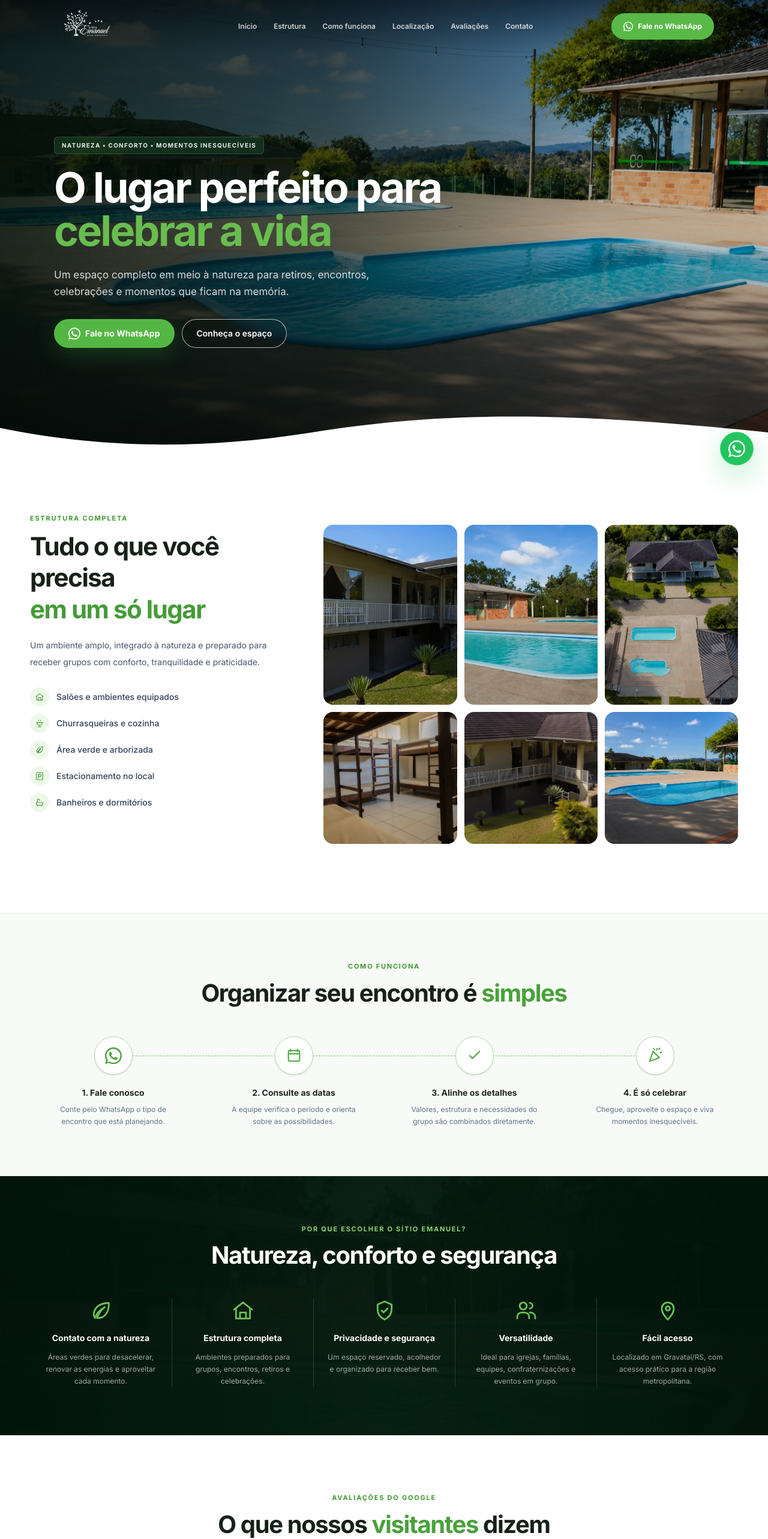
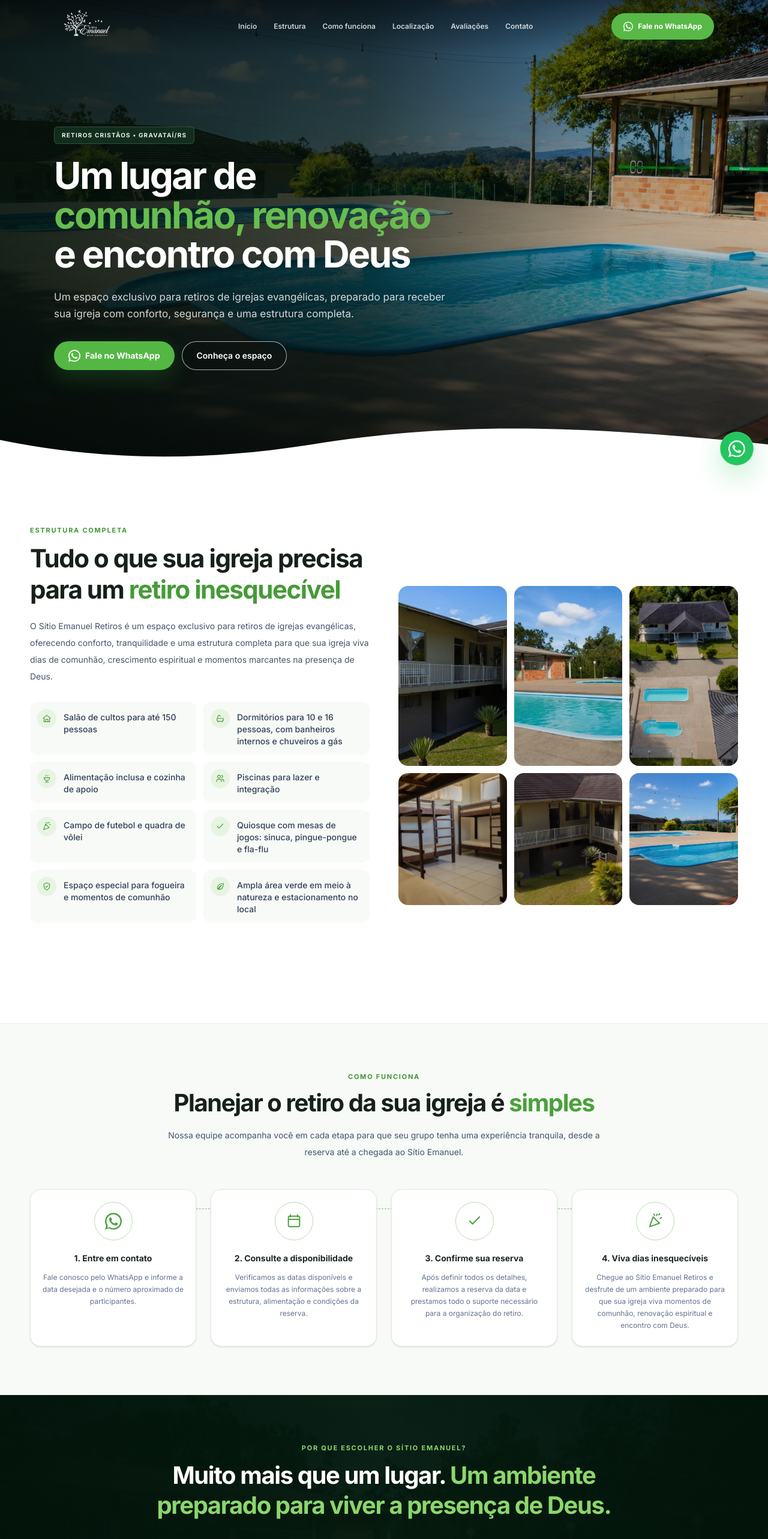
Before and after one commit to anthonytribeiro587/lp-sitioemanuel, a Next.js app: page / in a window 1280 px wide. Shown: the top 2566 px of the page at 60% size. Built offline with nearby package versions, Linux system fonts and the light colour scheme.

Commit message:
Atualiza textos institucionais e seções da landing page

```diff
--- a/components/HomePage.tsx
+++ b/components/HomePage.tsx
@@ -45,26 +45,29 @@ function Icon({ name, className = "h-5 w-5" }: { name: IconName; className?: str
 }
 
 const structureItems = [
-  ["home", "Salões e ambientes equipados"],
-  ["grill", "Churrasqueiras e cozinha"],
-  ["leaf", "Área verde e arborizada"],
-  ["parking", "Estacionamento no local"],
-  ["bath", "Banheiros e dormitórios"],
+  ["home", "Salão de cultos para até 150 pessoas"],
+  ["bath", "Dormitórios para 10 e 16 pessoas, com banheiros internos e chuveiros a gás"],
+  ["grill", "Alimentação inclusa e cozinha de apoio"],
+  ["users", "Piscinas para lazer e integração"],
+  ["party", "Campo de futebol e quadra de vôlei"],
+  ["check", "Quiosque com mesas de jogos: sinuca, pingue-pongue e fla-flu"],
+  ["shield", "Espaço especial para fogueira e momentos de comunhão"],
+  ["leaf", "Ampla área verde em meio à natureza e estacionamento no local"],
 ] as const;
 
 const steps = [
-  ["whatsapp", "1. Fale conosco", "Conte pelo WhatsApp o tipo de encontro que está planejando."],
-  ["calendar", "2. Consulte as datas", "A equipe verifica o período e orienta sobre as possibilidades."],
-  ["check", "3. Alinhe os detalhes", "Valores, estrutura e necessidades do grupo são combinados diretamente."],
-  ["party", "4. É só celebrar", "Chegue, aproveite o espaço e viva momentos inesquecíveis."],
+  ["whatsapp", "1. Entre em contato", "Fale conosco pelo WhatsApp e informe a data desejada e o número aproximado de participantes."],
+  ["calendar", "2. Consulte a disponibilidade", "Verificamos as datas disponíveis e enviamos todas as informações sobre a estrutura, alimentação e condições da reserva."],
+  ["check", "3. Confirme sua reserva", "Após definir todos os detalhes, realizamos a reserva da data e prestamos todo o suporte necessário para a organização do retiro."],
+  ["party", "4. Viva dias inesquecíveis", "Chegue ao Sítio Emanuel Retiros e desfrute de um ambiente preparado para que sua igreja viva momentos de comunhão, renovação espiritual e encontro com Deus."],
 ] as const;
 
 const benefits = [
-  ["leaf", "Contato com a natureza", "Áreas verdes para desacelerar, renovar as energias e aproveitar cada momento."],
-  ["home", "Estrutura completa", "Ambientes preparados para grupos, encontros, retiros e celebrações."],
-  ["shield", "Privacidade e segurança", "Um espaço reservado, acolhedor e organizado para receber bem."],
-  ["users", "Versatilidade", "Ideal para igrejas, famílias, equipes, confraternizações e eventos em grupo."],
-  ["map", "Fácil acesso", "Localizado em Gravataí/RS, com acesso prático para a região metropolitana."],
+  ["users", "Exclusivo para igrejas evangélicas", "Um espaço dedicado exclusivamente à realização de retiros cristãos, proporcionando um ambiente de comunhão, paz e crescimento espiritual."],
+  ["home", "Estrutura completa", "Salão de cultos para até 150 pessoas, dormitórios para 134 hóspedes, alimentação inclusa e toda a infraestrutura necessária para o seu retiro."],
+  ["bath", "Conforto para todos", "Dormitórios para 10 e 16 pessoas, com banheiros internos e chuveiros a gás, oferecendo mais conforto durante toda a estadia."],
+  ["party", "Lazer e integração", "Piscinas, campo de futebol, quadra de vôlei, quiosque com sinuca, pingue-pongue e fla-flu, além de um aconchegante espaço para fogueira."],
+  ["map", "Localização privilegiada", "Em Gravataí/RS, cercado pela natureza e com fácil acesso para toda a Região Metropolitana."],
 ] as const;
 
 const reviews = [
@@ -92,25 +95,25 @@ function Stars({ rating }: { rating: number }) {
 
 export default function HomePage() {
   const phone = process.env.NEXT_PUBLIC_WHATSAPP_NUMBER || "5551986129832";
-  const whatsappUrl = `https://wa.me/${phone}?text=${encodeURIComponent("Olá! Gostaria de conhecer o Sítio Emanuel e consultar informações para um encontro ou retiro.")}`;
+  const whatsappUrl = `https://wa.me/${phone}?text=${encodeURIComponent("Olá! Gostaria de consultar uma data para o retiro da nossa igreja no Sítio Emanuel.")}`;
 
   return (
     <main className="bg-white text-[#172019]">
-      <section id="inicio" className="relative flex min-h-[680px] items-center overflow-hidden bg-[#102218] pt-20 lg:min-h-[760px]">
+      <section id="inicio" className="relative flex min-h-[700px] items-center overflow-hidden bg-[#102218] pt-20 lg:min-h-[780px]">
         <Image src="/fotos/1.jpeg" alt="Área de lazer e piscinas do Sítio Emanuel" fill priority sizes="100vw" className="object-cover object-center" />
-        <div className="absolute inset-0 bg-[linear-gradient(90deg,rgba(4,18,11,.88)_0%,rgba(4,18,11,.67)_43%,rgba(4,18,11,.25)_76%,rgba(4,18,11,.18)_100%)]" />
+        <div className="absolute inset-0 bg-[linear-gradient(90deg,rgba(4,18,11,.9)_0%,rgba(4,18,11,.72)_48%,rgba(4,18,11,.28)_80%,rgba(4,18,11,.18)_100%)]" />
         <div className="absolute inset-0 bg-gradient-to-t from-black/55 via-transparent to-black/20" />
 
         <div className="relative z-10 mx-auto w-full max-w-[1180px] px-5 pb-24 pt-16 sm:px-8 lg:px-10">
-          <div className="max-w-[650px]">
+          <div className="max-w-[760px]">
             <span className="inline-flex rounded-md border border-white/15 bg-[#163e24]/65 px-3 py-1.5 text-[10px] font-bold uppercase tracking-[0.12em] text-white/90 backdrop-blur-sm">
-              Natureza • conforto • momentos inesquecíveis
+              Retiros cristãos • Gravataí/RS
             </span>
-            <h1 className="mt-5 text-[42px] font-bold leading-[1.02] tracking-[-0.04em] text-white sm:text-[58px] lg:text-[70px]">
-              O lugar perfeito para <span className="block text-[#68bd4f]">celebrar a vida</span>
+            <h1 className="mt-5 text-[38px] font-bold leading-[1.06] tracking-[-0.04em] text-white sm:text-[52px] lg:text-[62px]">
+              Um lugar de <span className="block text-[#68bd4f]">comunhão, renovação</span><span className="block">e encontro com Deus</span>
             </h1>
-            <p className="mt-6 max-w-xl text-[15px] leading-7 text-white/82 sm:text-[17px]">
-              Um espaço completo em meio à natureza para retiros, encontros, celebrações e momentos que ficam na memória.
+            <p className="mt-6 max-w-2xl text-[15px] leading-7 text-white/82 sm:text-[17px]">
+              Um espaço exclusivo para retiros de igrejas evangélicas, preparado para receber sua igreja com conforto, segurança e uma estrutura completa.
             </p>
             <div className="mt-8 flex flex-col gap-3 sm:flex-row">
               <a href={whatsappUrl} target="_blank" rel="noreferrer" className="inline-flex min-h-12 items-center justify-center gap-2 rounded-full bg-[#54b744] px-6 text-sm font-bold text-white shadow-[0_12px_35px_rgba(50,150,55,.28)] transition hover:-translate-y-0.5 hover:bg-[#63c653]">
@@ -129,20 +132,20 @@ export default function HomePage() {
       </section>
 
       <section id="estrutura" className="scroll-mt-20 bg-white px-5 py-20 sm:px-8 lg:py-24">
-        <div className="mx-auto grid max-w-[1180px] gap-12 lg:grid-cols-[.78fr_1.22fr] lg:items-center">
+        <div className="mx-auto grid max-w-[1180px] gap-12 lg:grid-cols-2 lg:items-center">
           <div>
             <SectionTag>Estrutura completa</SectionTag>
             <h2 className="mt-3 text-3xl font-bold leading-tight tracking-[-0.035em] text-[#172019] sm:text-[42px]">
-              Tudo o que você precisa <span className="block text-[#469b38]">em um só lugar</span>
+              Tudo o que sua igreja precisa para um <span className="text-[#469b38]">retiro inesquecível</span>
             </h2>
-            <p className="mt-5 max-w-md text-sm leading-7 text-slate-600">
-              Um ambiente amplo, integrado à natureza e preparado para receber grupos com conforto, tranquilidade e praticidade.
+            <p className="mt-5 max-w-2xl text-sm leading-7 text-slate-600">
+              O Sítio Emanuel Retiros é um espaço exclusivo para retiros de igrejas evangélicas, oferecendo conforto, tranquilidade e uma estrutura completa para que sua igreja viva dias de comunhão, crescimento espiritual e momentos marcantes na presença de Deus.
             </p>
-            <div className="mt-7 grid gap-3">
+            <div className="mt-7 grid gap-3 sm:grid-cols-2">
               {structureItems.map(([icon, label]) => (
-                <div key={label} className="flex items-center gap-3 text-sm font-medium text-slate-700">
-                  <span className="flex h-8 w-8 items-center justify-center rounded-full bg-[#edf8e9] text-[#489c3a]"><Icon name={icon} className="h-4 w-4" /></span>
-                  {label}
+                <div key={label} className="flex items-start gap-3 rounded-xl bg-[#f7faf6] p-3 text-sm font-medium leading-5 text-slate-700">
+                  <span className="flex h-8 w-8 shrink-0 items-center justify-center rounded-full bg-[#e7f4e2] text-[#489c3a]"><Icon name={icon} className="h-4 w-4" /></span>
+                  <span className="pt-1">{label}</span>
                 </div>
               ))}
             </div>
@@ -164,15 +167,18 @@ export default function HomePage() {
         <div className="mx-auto max-w-[1180px] text-center">
           <SectionTag>Como funciona</SectionTag>
           <h2 className="mt-3 text-3xl font-bold tracking-[-0.035em] text-[#172019] sm:text-[40px]">
-            Organizar seu encontro é <span className="text-[#4aa13c]">simples</span>
+            Planejar o retiro da sua igreja é <span className="text-[#4aa13c]">simples</span>
           </h2>
-          <div className="relative mt-12 grid gap-10 sm:grid-cols-2 lg:grid-cols-4 lg:gap-6">
+          <p className="mx-auto mt-4 max-w-3xl text-sm leading-7 text-slate-600">
+            Nossa equipe acompanha você em cada etapa para que seu grupo tenha uma experiência tranquila, desde a reserva até a chegada ao Sítio Emanuel.
+          </p>
+          <div className="relative mt-12 grid gap-6 sm:grid-cols-2 lg:grid-cols-4">
             <div className="absolute left-[12%] right-[12%] top-8 hidden border-t border-dashed border-[#85bd79] lg:block" />
             {steps.map(([icon, title, text]) => (
-              <article key={title} className="relative z-10 flex flex-col items-center">
-                <span className="flex h-16 w-16 items-center justify-center rounded-full border border-[#b9dab2] bg-white text-[#4ca33d] shadow-sm"><Icon name={icon} className="h-7 w-7" /></span>
+              <article key={title} className="relative z-10 flex h-full flex-col items-center rounded-[18px] border border-[#e2ebe0] bg-white px-5 pb-6 pt-5 shadow-sm">
+                <span className="flex h-16 w-16 items-center justify-center rounded-full border border-[#b9dab2] bg-white text-[#4ca33d]"><Icon name={icon} className="h-7 w-7" /></span>
                 <h3 className="mt-5 text-sm font-bold text-[#1c2820]">{title}</h3>
-                <p className="mt-2 max-w-[230px] text-xs leading-5 text-slate-500">{text}</p>
+                <p className="mt-3 text-xs leading-5 text-slate-500">{text}</p>
               </article>
             ))}
           </div>
@@ -184,13 +190,15 @@ export default function HomePage() {
         <div className="absolute inset-0 bg-[linear-gradient(90deg,rgba(3,20,11,.97),rgba(3,25,13,.84),rgba(3,20,11,.95))]" />
         <div className="relative mx-auto max-w-[1180px] text-center">
           <SectionTag light>Por que escolher o Sítio Emanuel?</SectionTag>
-          <h2 className="mt-3 text-3xl font-bold tracking-[-0.035em] sm:text-[40px]">Natureza, conforto e segurança</h2>
-          <div className="mt-12 grid gap-8 sm:grid-cols-2 lg:grid-cols-5 lg:gap-0">
-            {benefits.map(([icon, title, text], index) => (
-              <article key={title} className={`px-5 ${index ? "lg:border-l lg:border-white/15" : ""}`}>
+          <h2 className="mx-auto mt-3 max-w-4xl text-3xl font-bold leading-tight tracking-[-0.035em] sm:text-[40px]">
+            Muito mais que um lugar. <span className="text-[#8bd66d]">Um ambiente preparado para viver a presença de Deus.</span>
+          </h2>
+          <div className="mt-12 grid gap-5 sm:grid-cols-2 lg:grid-cols-3 xl:grid-cols-5">
+            {benefits.map(([icon, title, text]) => (
+              <article key={title} className="rounded-[18px] border border-white/10 bg-white/[0.04] p-5 backdrop-blur-sm">
                 <Icon name={icon} className="mx-auto h-10 w-10 text-[#68c254]" />
                 <h3 className="mt-4 text-sm font-bold">{title}</h3>
-                <p className="mt-3 text-xs leading-5 text-white/62">{text}</p>
+                <p className="mt-3 text-xs leading-5 text-white/65">{text}</p>
               </article>
             ))}
           </div>
@@ -233,7 +241,7 @@ export default function HomePage() {
           </div>
 
           <div className="min-h-[330px] overflow-hidden rounded-[18px] border border-slate-200 bg-white shadow-sm">
-            <iframe title="Localização do Sítio Emanuel" src="https://www.google.com/maps/embed?pb=!1m18!1m12!1m3!1d3459.8661566685896!2d-50.96700012378962!3d-29.86813357501282!2m3!1f0!2f0!3f0!3m2!1i1024!2i768!4f13.1!3m3!1m2!1s0x95190d11b273ac4d%3A0xecbc16d6da05b014!2sSitio%20Emanuel%20Retiros!5e0!3m2!1spt-BR!2sbr!4v1776280247918!5m2!1spt-BR!2sbr" loading="lazy" className="h-full min-h-[330px] w-full border-0" />
+            <iframe title="Localização do Sítio Emanuel" src="https://www.google.com/maps/embed?pb=!1m18!1m12!1m3!1d3459.8661566685896!2d-50.96700012378962!3d-29.86813357501282!2m3!1f0!2f0!3f0!2m3!1i1024!2i768!4f13.1!3m3!1m2!1s0x95190d11b273ac4d%3A0xecbc16d6da05b014!2sSitio%20Emanuel%20Retiros!5e0!3m2!1spt-BR!2sbr!4v1776280247918!5m2!1spt-BR!2sbr" loading="lazy" className="h-full min-h-[330px] w-full border-0" />
           </div>
 
           <aside id="contato" className="flex flex-col justify-center rounded-[18px] bg-[#092016] p-7 text-white shadow-[0_20px_50px_rgba(12,38,23,.18)]">
```
